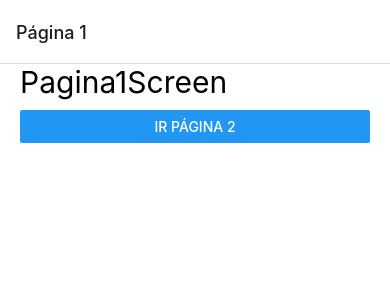
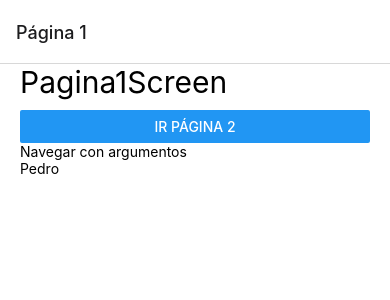
Before and after one commit to aceu890/react-native-navigation, a React Native app: screen /Pagina1Screen in a window 390 px wide. Shown: the top 300 px of the page. Built offline with nearby package versions, Linux system fonts and the light colour scheme.

Commit message:
107 enviar argumentos entre pantallas

```diff
--- a/src/navigator/StackNavigator.tsx
+++ b/src/navigator/StackNavigator.tsx
@@ -4,6 +4,7 @@
 import { Pagina1Screen } from '../screens/Pagina1Screen';
 import { Pagina2Screen } from '../screens/Pagina2Screen';
 import { Pagina3Screen } from '../screens/Pagina3Screen';
+import { PersonaScreen } from '../screens/PersonaScreen';
 
 const Stack = createStackNavigator();
 
@@ -25,6 +26,7 @@
       <Stack.Screen name="Pagina1Screen" options={{ title:"Página 1" }} component={Pagina1Screen} />
       <Stack.Screen name="Pagina2Screen" options={{ title:"Página 2" }} component={Pagina2Screen} />
       <Stack.Screen name="Pagina3Screen" options={{ title:"Página 3" }} component={Pagina3Screen} />
+      <Stack.Screen name="PersonaScreen" component={PersonaScreen} />
     </Stack.Navigator>
   );
 }
--- a/src/screens/Pagina1Screen.tsx
+++ b/src/screens/Pagina1Screen.tsx
@@ -1,5 +1,5 @@
 import React from 'react';
-import { Button, Text, View } from 'react-native';
+import { Button, Text, TouchableOpacity, View } from 'react-native';
 import { StackScreenProps } from '@react-navigation/stack';
 import { styles } from '../theme/appTheme';
 
@@ -16,6 +16,17 @@
           title="Ir página 2"
           onPress={ () => navigation.navigate('Pagina2Screen') }
         />
+
+      <Text>Navegar con argumentos</Text>
+
+      <TouchableOpacity
+        onPress={ () => navigation.navigate('PersonaScreen', {
+          id: 1,
+          nombre: 'pedro'
+        }) }
+      >
+        <Text>Pedro</Text>
+      </TouchableOpacity>
     </View>
   );
 };
--- /dev/null
+++ b/src/screens/PersonaScreen.tsx
@@ -0,0 +1,30 @@
+import React, { useEffect } from 'react'
+import { Text, View } from 'react-native';
+import { styles } from '../theme/appTheme';
+import { StackScreenProps } from '@react-navigation/stack';
+
+interface Props extends StackScreenProps<any, any>{};
+
+export const PersonaScreen = ( { route, navigation }: Props) => {
+
+  const params = route.params;
+
+  useEffect( () => {
+    navigation.setOptions({
+      title: params!.nombre
+    })
+  }, [])
+
+
+    // console.log(JSON.stringify(props, null, 3 ));
+
+  return (
+    <View style={ styles.globalMargin}>
+        <Text style={ styles.title }>
+          {
+            JSON.stringify( params, null, 3)
+          }
+         </Text>
+    </View>
+  )
+}
```
